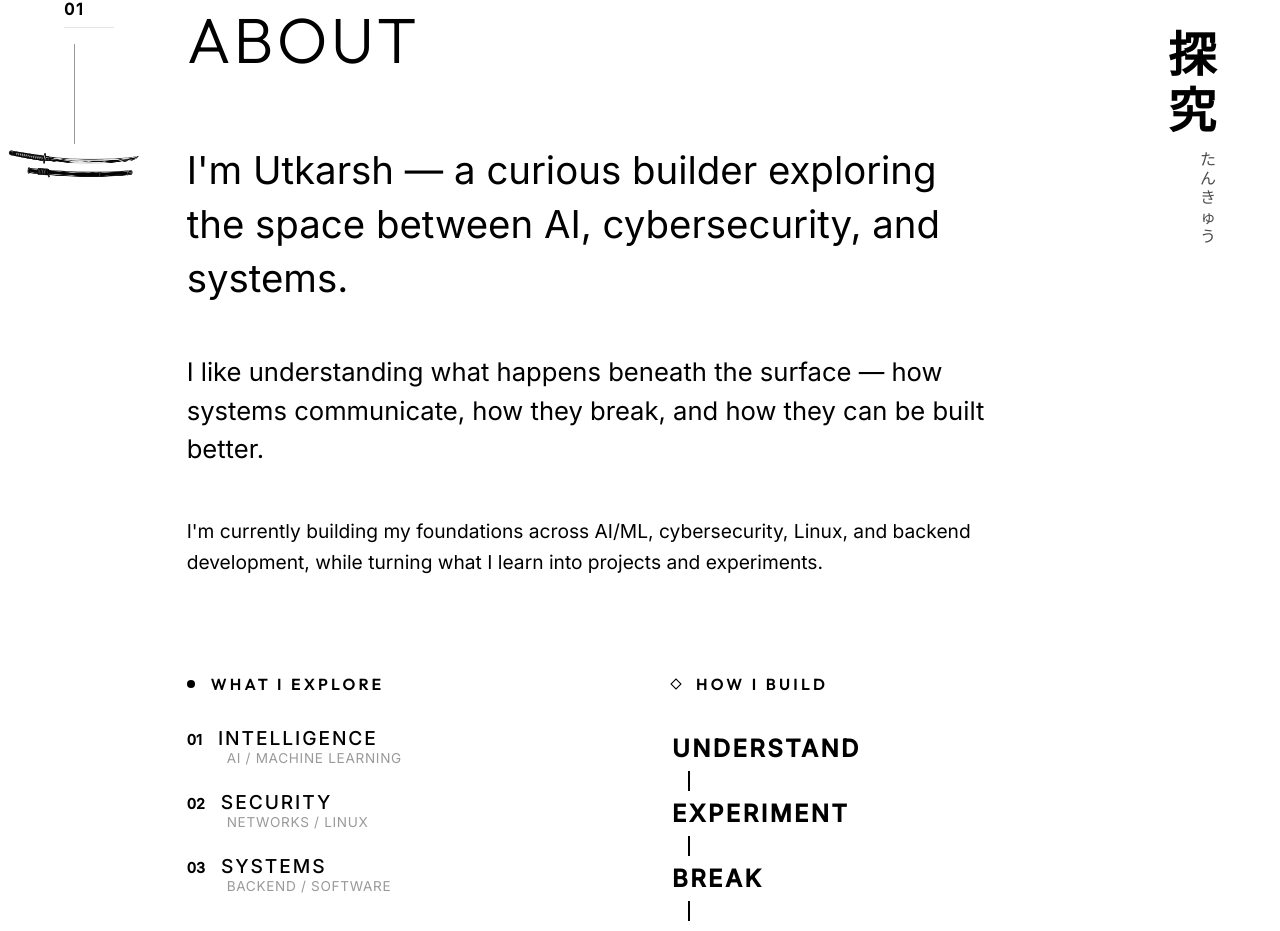
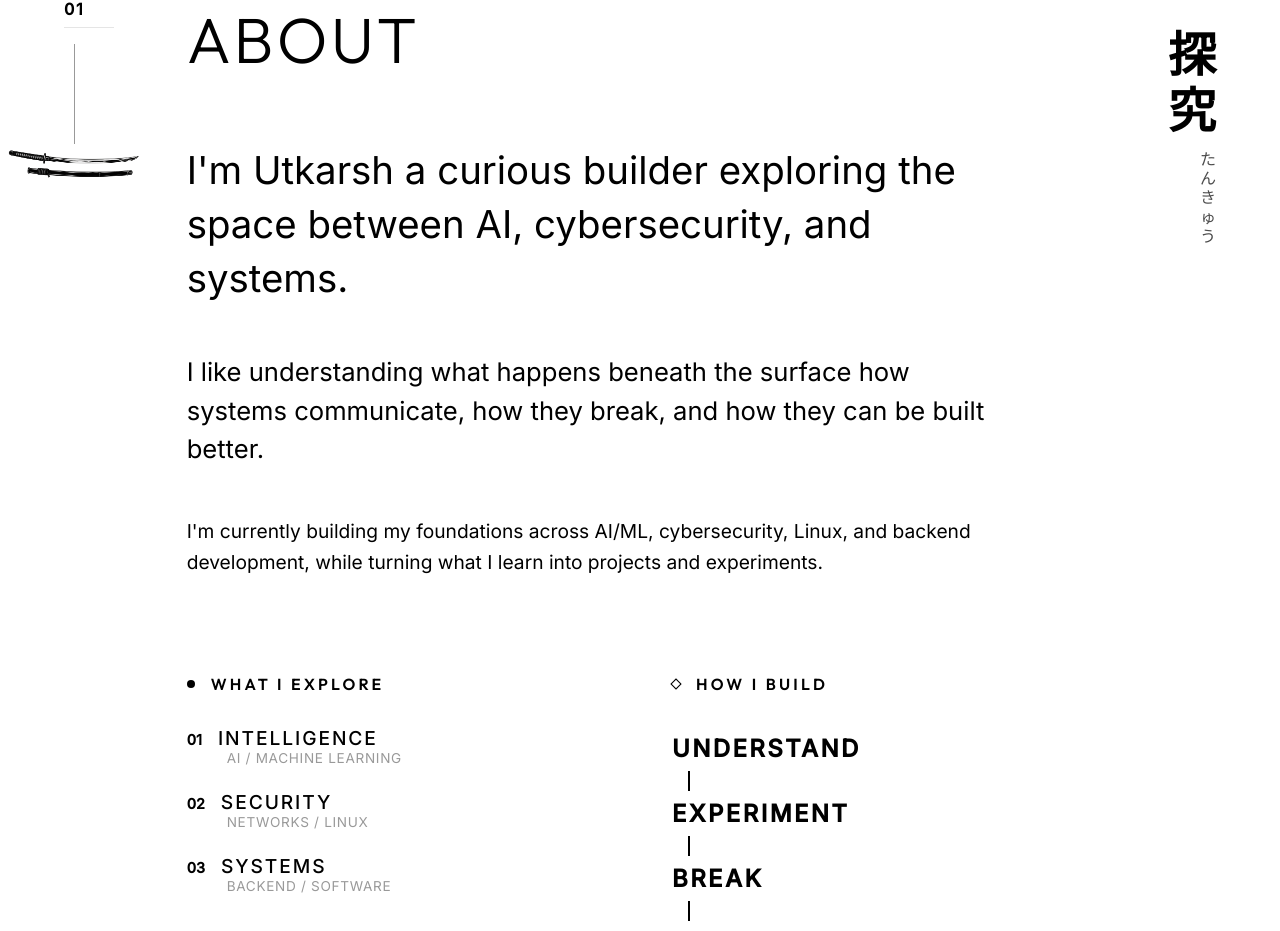
Before and after one commit to utkarshjain1338-hub/Portfolio, a React (Vite) app: page / in a window 1280 px wide. Shown: the part 929-1860 px from the top of the page. Built offline with nearby package versions, Linux system fonts and the light colour scheme.

Commit message:
feat: removed unrelevant -

```diff
--- a/src/sections/About.tsx
+++ b/src/sections/About.tsx
@@ -102,10 +102,10 @@ const About = () => {
         {/* Philosophy / Bio */}
         <div style={{ display: 'flex', flexDirection: 'column', gap: '3rem', maxWidth: '800px' }}>
           <motion.p variants={itemVariants} style={{ fontSize: 'clamp(1.5rem, 3vw, 2.5rem)', fontWeight: 300, lineHeight: 1.4, color: 'var(--text-color)' }}>
-            I'm Utkarsh — a curious builder exploring the space between AI, cybersecurity, and systems.
+            I'm Utkarsh a curious builder exploring the space between AI, cybersecurity, and systems.
           </motion.p>
           <motion.p variants={itemVariants} style={{ fontSize: 'clamp(1.2rem, 2vw, 1.8rem)', fontWeight: 300, lineHeight: 1.5, color: 'var(--text-color)', opacity: 0.7 }}>
-            I like understanding what happens beneath the surface — how systems communicate, how they break, and how they can be built better.
+            I like understanding what happens beneath the surface how systems communicate, how they break, and how they can be built better.
           </motion.p>
           <motion.p variants={itemVariants} style={{ fontSize: 'clamp(1rem, 1.5vw, 1.2rem)', fontWeight: 300, lineHeight: 1.6, color: 'var(--text-color)', opacity: 0.5 }}>
             I'm currently building my foundations across AI/ML, cybersecurity, Linux, and backend development, while turning what I learn into projects and experiments.
```
